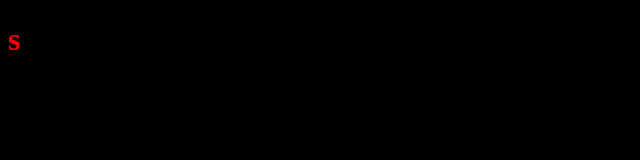
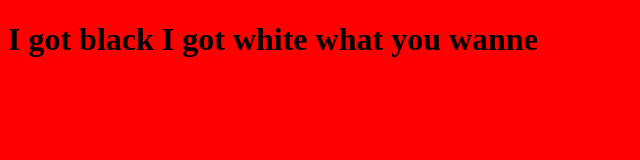
Before and after one commit to HasanKshama/First-project, a plain HTML site: page index.html in a window 1280 px wide. Shown: the whole page, without its empty margins (0-640 px from the left). Drawn offline with Linux system fonts and the light colour scheme.

Commit message:
ali edit '

```diff
--- a/index.html
+++ b/index.html
@@ -7,7 +7,7 @@
     <link rel="stylesheet" href="style.css">
 </head>
 <body>
-    <h1>s</h1>
+    <h1>I got black I got white what you wanne</h1>
     <script src="app.js"></script>
 </body>
 </html>
--- a/style.css
+++ b/style.css
@@ -1,7 +1,7 @@
 body{
-    background-color: black;
+    background-color: red;
 }
 
 h1{
-    color: red;
+    color: black;
 };
```
